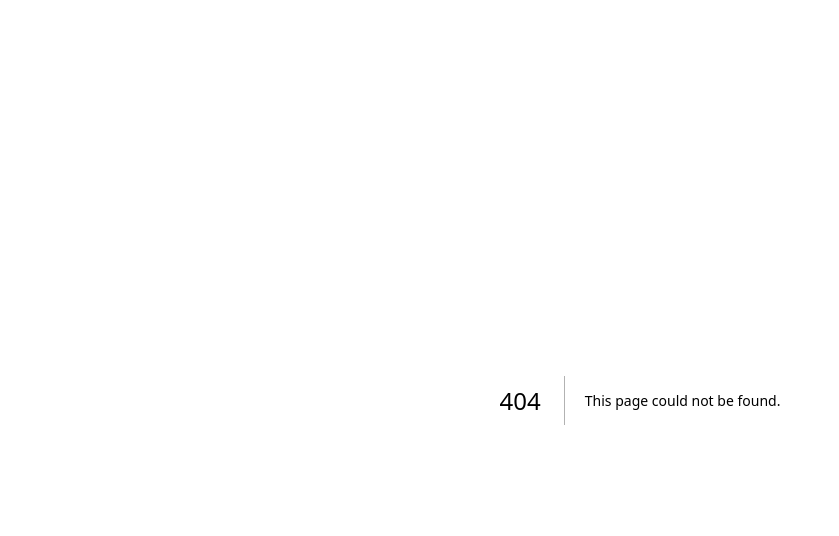
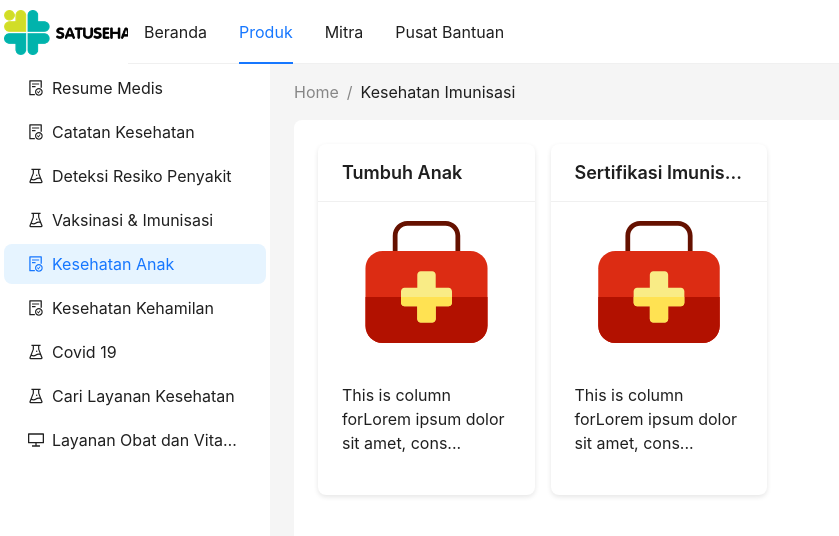
Before and after one commit to shoifuddiniip/msbu-react-js-developer, a Next.js app: page /kesehatan-anak in a window 1280 px wide. Before the commit this address had no page. Shown: the top 536 px of the page, without its empty margins (0-839 px from the left). Built offline with nearby package versions, Linux system fonts and the light colour scheme.

Commit message:
kesehatan anak

```diff
--- /dev/null
+++ b/src/app/kesehatan-anak/page.tsx
@@ -0,0 +1,77 @@
+"use client";
+
+import React, { useState } from 'react';
+import NavBar from "../../components/NavBar";
+import TruncatedText from "../../components/elements/TruncatedText";
+import Image from "next/image";
+import { useRouter } from "next/navigation";
+import { Card, Col, Row } from "antd";
+import card1 from "@/assets/healthcare2.svg";
+
+const desc = "This is column forLorem ipsum dolor sit amet, consectetur adipiscing elit. Nunc vel neque id sapien mattis egestas. Praesent imperdiet tellus vitae finibus ultrices. Morbi tempor sapien nec risus pharetra, vitae commodo magna semper. ";
+const data = [
+  { id: 1, title: "Tumbuh Anak", description: desc, image: card1, link: "/details/1" },
+  { id: 2, title: "Sertifikasi Imunisasi", description: desc, image: card1, link: "/details/1" },
+];
+
+
+export default function DiseaseRiskDetection() {
+  const [selectedCard, setSelectedCard] = useState<number>(-1);
+  const [hoveredCard, setHoveredCard] = useState<number | null>(null);
+  const router = useRouter();
+
+  const handleCardClick = (id: number, link: string) => {
+    setSelectedCard(id);
+    router.push(link);
+  };
+
+  return (
+    <>
+      <NavBar selectedNav="ka" itemsBread={[{ title: 'Home' }, { title: 'Kesehatan Imunisasi' }]}>
+        <Row gutter={[16, 16]}>
+          {data.map((item) => {
+            return (
+              <Col key={item.id} xs={24} sm={12} md={8} lg={6}>
+                <Card
+                  onClick={() => handleCardClick(item.id, item.link)}
+                  onMouseEnter={() => setHoveredCard(item.id)}
+                  onMouseLeave={() => setHoveredCard(null)}
+                  cover={
+                    <div
+                      style={{
+                        width: "100%",
+                        height: "auto",
+                        position: "relative",
+                        aspectRatio: "16/9",
+                        marginTop: 20,
+                      }}>
+                      <Image
+                        loading="eager"
+                        alt={item.title}
+                        src={item.image}
+                        layout="fill"
+                        sizes="(max-width: 600px) 100vw, 50vw"
+                        style={{ borderRadius: "8px" }}
+                      />
+                    </div>
+                  }
+                  title={item.title}
+                  bordered={false}
+                  style={{
+                    cursor: "pointer",
+                    boxShadow: selectedCard === item.id ? "0px 6px 20px rgba(0, 0, 0, 0.3)" : hoveredCard === item.id ? "0px 4px 12px rgba(0, 0, 0, 0.2)" : "0px 2px 5px rgba(0, 0, 0, 0.1)",
+                    backgroundColor: selectedCard === item.id ? "#e6f7ff" : hoveredCard === item.id ? "#f0f8ff" : "#fff",
+                    transform: hoveredCard === item.id ? "scale(1.05)" : "scale(1)",
+                    transition: "all 0.3s ease-in-out",
+                  }}
+                >
+                  <TruncatedText text={item.description} size={50} />
+                </Card>
+              </Col>
+            );
+          })}
+        </Row>
+      </NavBar>
+    </>
+  );
+}
--- a/src/components/NavBar/NavBar.tsx
+++ b/src/components/NavBar/NavBar.tsx
@@ -44,7 +44,7 @@ const Navbar: React.FC<Props> = (props: Props) => {
     { name: 'Catatan Kesehatan', icon: FileDoneOutlined, key: 'ck', link: '/catatan-kesehatan' },
     { name: 'Deteksi Resiko Penyakit', icon: ExperimentOutlined, key: 'drp', link: '/deteksi-risiko-penyakit' },
     { name: 'Vaksinasi & Imunisasi', icon: ExperimentOutlined, key: 'vi', link: '/vaksinasi-dan-imunisasi' },
-    { name: 'Kesehatan Anak', icon: FileDoneOutlined, key: 'ka', link: '' },
+    { name: 'Kesehatan Anak', icon: FileDoneOutlined, key: 'ka', link: '/kesehatan-anak' },
     { name: 'Kesehatan Kehamilan', icon: FileDoneOutlined, key: 'rk', link: '' },
     { name: 'Covid 19', icon: ExperimentOutlined, key: 'c19', link: '' },
     { name: 'Cari Layanan Kesehatan', icon: ExperimentOutlined, key: 'cls', link: '' },
```
